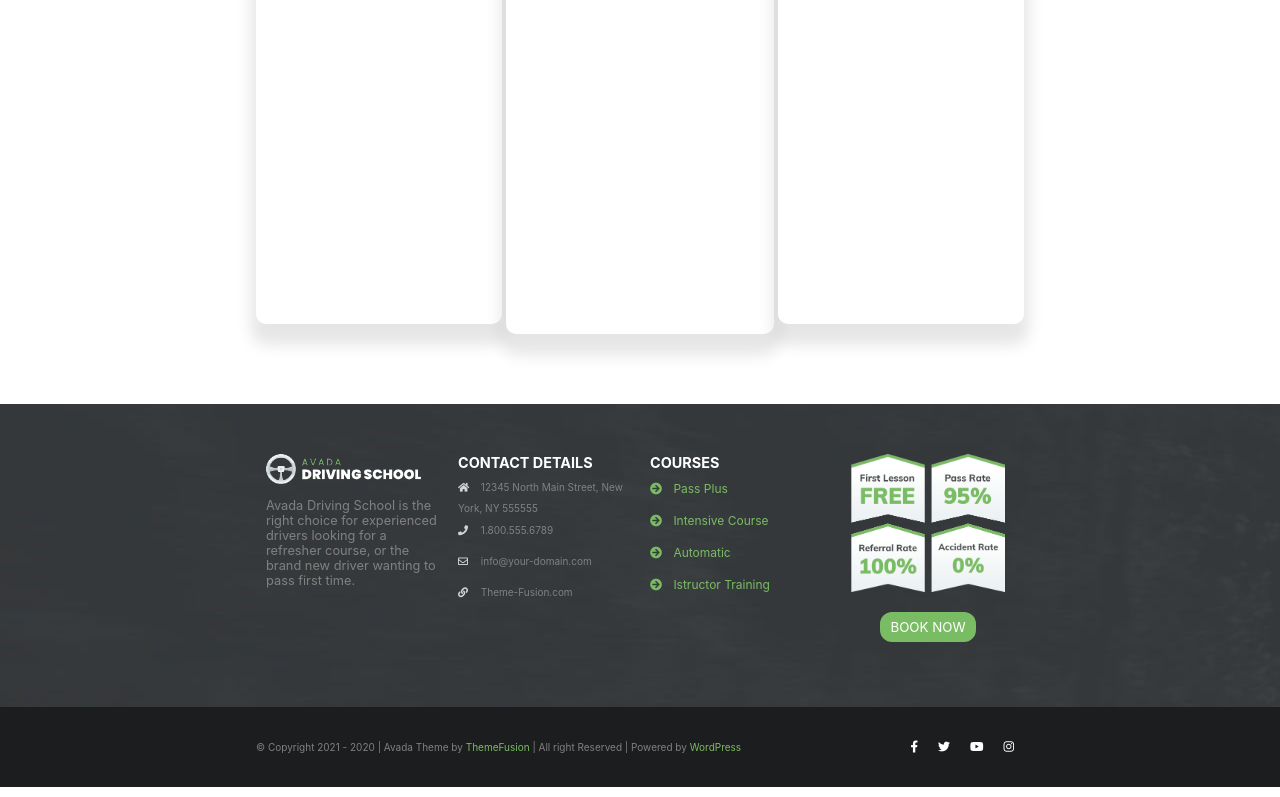
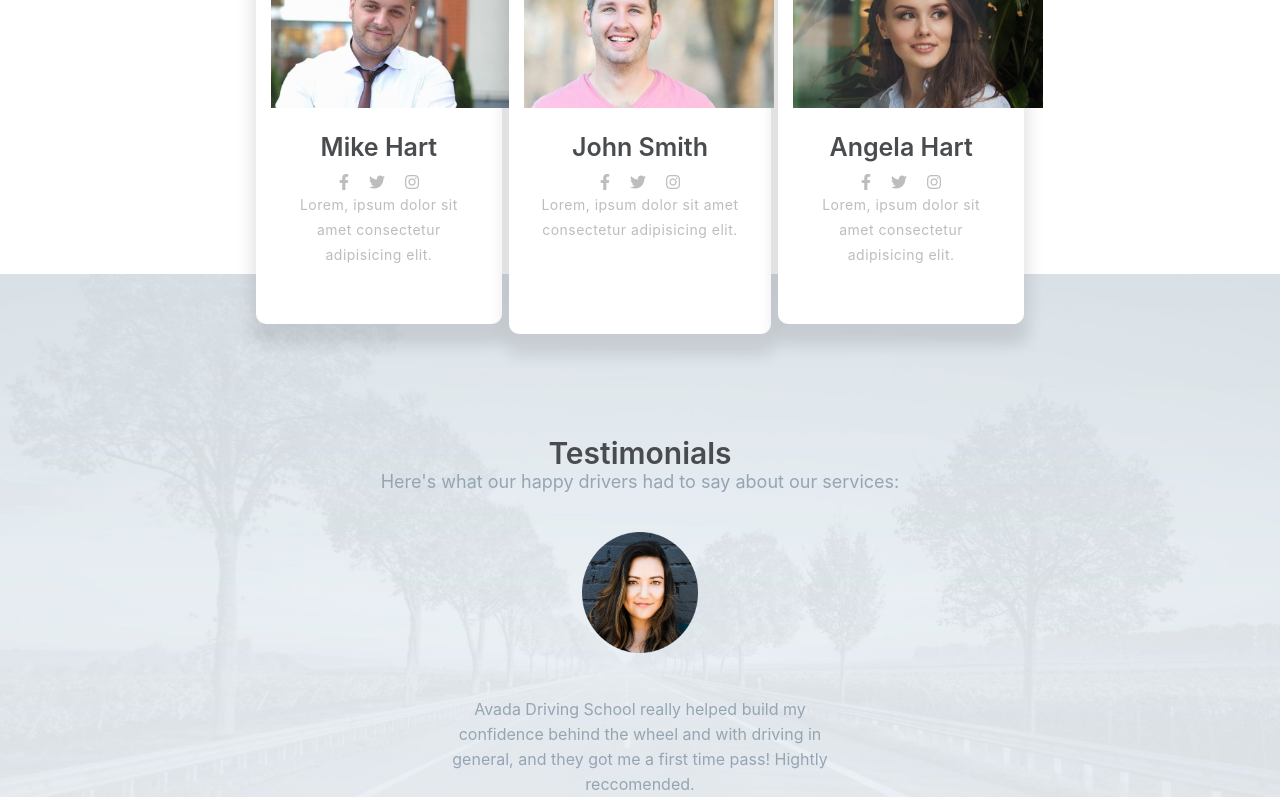
Before and after one commit to Stefano-Para/proj-html-vuejs, a Vue app: page / in a window 1280 px wide. Shown: the part 2360-3157 px from the top of the page. Built offline with nearby package versions, Linux system fonts and the light colour scheme.

Commit message:
testimonial css -> slider da iniziare

```diff
--- a/src/App.vue
+++ b/src/App.vue
@@ -3,7 +3,7 @@
 
     <Header />
 
-    <Main />
+    <Main :istructors="istructors" />
 
     <Footer />
 
@@ -21,6 +21,27 @@ export default {
     Header,
     Footer,
     Main
+  },
+  data: function() {
+    return {
+      istructors: [
+        {
+          name: 'Mike Hart',
+          img: 'instructor-mikehart-400x254.jpg',
+          text: 'Lorem, ipsum dolor sit amet consectetur adipisicing elit.'
+        },
+        {
+          name: 'John Smith',
+          img: 'instructor-johnsmith-400x254.jpg',
+          text: 'Lorem, ipsum dolor sit amet consectetur adipisicing elit.'
+        },
+        {
+          name: 'Angela Hart',
+          img: 'instructor-angelahart-400x254.jpg',
+          text: 'Lorem, ipsum dolor sit amet consectetur adipisicing elit.'
+        },
+      ]
+    }
   }
 }
 </script>
--- a/src/components/Footer.vue
+++ b/src/components/Footer.vue
@@ -181,6 +181,9 @@ export default {
                             color: #7ABC64;
                             text-decoration: none;
                             font-size: 12px;
+                            &:hover {
+                                opacity: 0.8;
+                            }
                         }
 
                     }
@@ -231,6 +234,9 @@ export default {
                     text-decoration: none;
                     color: white;
                     margin: 0 10px;
+                    &:hover {
+                        opacity: 0.5;
+                    }
                 }
             }
         }
--- a/src/components/Main.vue
+++ b/src/components/Main.vue
@@ -132,17 +132,37 @@
                 <!-- import data from app building 3 cards  -->
                 <div id="container-istructors-cards">
                     <div class="container-dimension">
-                        <div class="container-single-card">
-                            1
-                        </div>
-                        <div class="container-single-card">
-                            2
-                        </div>
-                        <div class="container-single-card">
-                            3
+                        <div v-for="(istructor, index) in istructors"
+                        :key="index"
+                        class="container-single-card">
+                            <img :src="require(`../assets/${istructor.img}`)" alt="">
+                            <h3>{{ istructor.name }}</h3>
+                            <ul>
+                                <li>
+                                    <a href=""><i class="fab fa-facebook-f"></i></a>
+                                    <a href=""><i class="fab fa-twitter"></i></a>
+                                    <a href=""><i class="fab fa-instagram"></i></a>
+                                </li>
+                            </ul>
+                            <p>Lorem, ipsum dolor sit amet consectetur adipisicing elit.</p>
                         </div>
                     </div>
                 </div>
+            </section>
+            <!-- forth part with Testimonials bg-->
+            <section id="testimonials">
+                <!-- container all testimonials  -->
+                <div class="container-dimension">
+                    <h2>Testimonials</h2>
+                    <p>Here's what our happy drivers had to say about our services:</p>
+                    <!-- dinamic slider  -->
+                    <div class="dinamic-testimonials">
+                        <img src="../assets/testimonial-sophia.png" alt="">
+                        <p>Avada Driving School really helped build my confidence behind the wheel and with driving in general, and they got me a first time pass! Hightly reccomended.</p>
+                        <h5>Sophia Jones</h5>
+                    </div>
+                </div>
+
             </section>
         </section>
 
@@ -151,7 +171,13 @@
 
 <script>
 export default {
-    name: 'Main'
+    name: 'Main',
+    props: {
+        istructors: Array
+    },
+    methos: function() {
+
+    }
 }
 </script>
 
@@ -484,8 +510,7 @@ export default {
             }
         }
         #container-istructors-cards {
-            // cancellare altezza
-            height: 500px;
+            height: 370px;
             .container-dimension {
                 display: flex;
                 justify-content: space-between;
@@ -496,18 +521,80 @@ export default {
                         0px 16px 15px 5px rgb(0 0 0 / 10%),
                         0px -6px #7ABC64;
                     background-color: white;
+                    color: #bebdbd;
                     border-radius: 10px;
                     height: 400px;
-                    width: 35%;
+                    width: 34%;
+                    padding: 15px;
                     &:first-child,
                     &:last-child {
                         width: 32%;
                         height: 390px;
+                    }
+                    img {
+                        width: 250px;
+                    }
+                    h3 {
+                        color: #494c4e;
+                        margin: 20px 0 10px;
+                        font-size: 25px;
+                        font-weight: 600;
+                    }
+                    ul {
+                        list-style-type: none;
+                        a {
+                            margin: 10px;
+                            text-decoration: none;
+                            color: #bebdbd;;
+                        }
+                    }
+                    p {
+                        font-size: 14px;
+                        padding: 0px 15px;
+                        letter-spacing: 0.5px;
+                        line-height: 25px;
                     }
                 }
             }
         }
     }
 }
+#testimonials {
+    background-image: url('../assets/testimonial-background.jpg');
+    background-size: cover;
+    background-position: center;
+    height: 700px;
+    .container-dimension {
+        height: 100%;
+        display: flex;
+        flex-direction: column;
+        justify-content: center;
+        align-items: center;
+        color: #95a5b2;
+        h2 {
+            color: #494c4e;
+            font-weight: 600;
+            font-size: 30px;
+        }
+        p {
+            font-size: 18px;
+            font-weight: 400;
+        }
+        .dinamic-testimonials {
+            text-align: center;
+            img {
+                width: 15%;
+                margin: 40px;
+            }
+            p {
+                font-size: 16px;
+                width: 50%;
+                margin: 0 auto;
+                line-height: 25px;
+                font-weight: 400;
+            }
+        }
+    }
+}
 
 </style>
```
